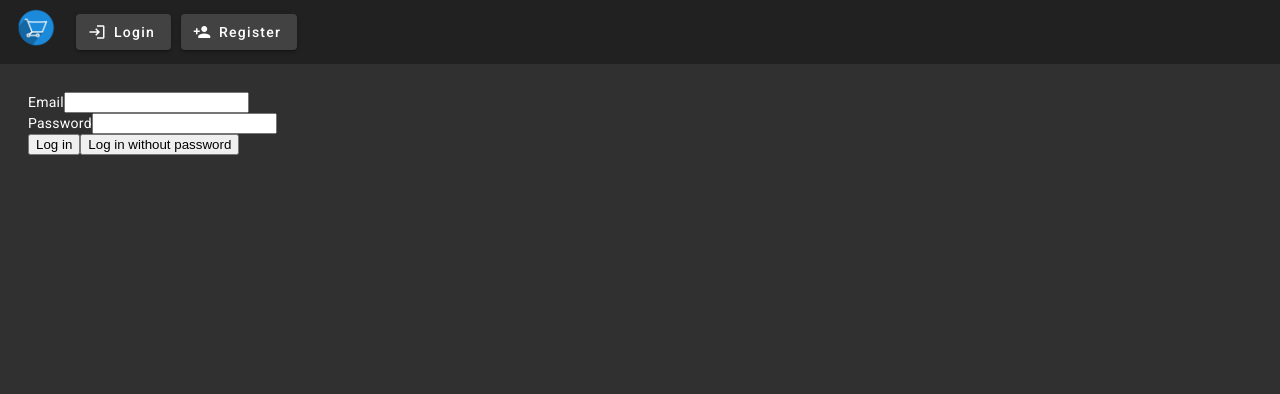
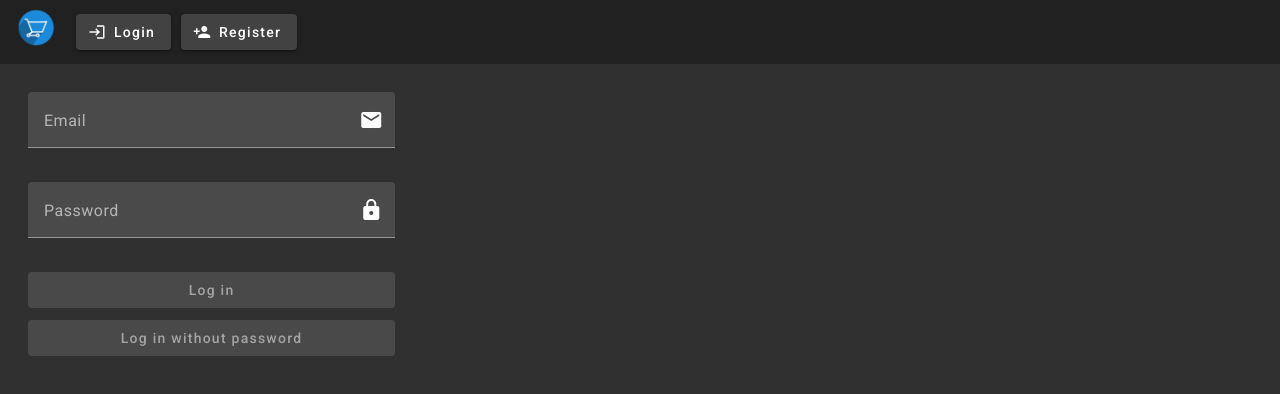
Before and after one commit to StrajnarFilip/sales-client, an Angular app: page /login in a window 1280 px wide. Shown: the top 394 px of the page. Built offline with nearby package versions, Linux system fonts and the light colour scheme.

Commit message:
Prettier interface for login

```diff
--- a/src/app/app.module.ts
+++ b/src/app/app.module.ts
@@ -3,6 +3,8 @@ import { BrowserModule } from '@angular/platform-browser';
 import { MatToolbarModule } from '@angular/material/toolbar';
 import { MatIconModule } from '@angular/material/icon';
 import { MatButtonModule } from '@angular/material/button';
+import { MatFormFieldModule } from '@angular/material/form-field';
+import { MatInputModule } from '@angular/material/input';
 
 import { AppRoutingModule } from './app-routing.module';
 import { AppComponent } from './app.component';
@@ -32,7 +34,9 @@ import { HomeComponent } from './components/home/home.component';
     BrowserAnimationsModule,
     MatToolbarModule,
     MatIconModule,
-    MatButtonModule
+    MatButtonModule,
+    MatFormFieldModule,
+    MatInputModule
   ],
   providers: [],
   bootstrap: [AppComponent]
--- a/src/app/components/login/login.component.html
+++ b/src/app/components/login/login.component.html
@@ -1,8 +1,25 @@
-<label for="e">Email</label>
-<input type="email" [(ngModel)]="email" name="e"/>
-<br>
-<label for="p">Password</label>
-<input type="password" [(ngModel)]="password" name="p"/>
-<br>
-<button (click)="logIn()">Log in</button>
-<button (click)="logInEmail()">Log in without password</button>
+<p>
+    <mat-form-field appearance="fill">
+        <mat-label>Email</mat-label>
+        <input matInput type="email" [(ngModel)]="email">
+        <mat-icon matSuffix>mail</mat-icon>
+    </mat-form-field>
+</p>
+<p>
+    <mat-form-field appearance="fill">
+        <mat-label>Password</mat-label>
+        <input matInput type="password" [(ngModel)]="password">
+        <mat-icon matSuffix>lock</mat-icon>
+    </mat-form-field>
+</p>
+<p>
+    <button mat-raised-button (click)="logIn()" [disabled]="!canLogin()" [color]='canEmailLogin() ? "accent" : ""'>
+        Log in
+    </button>
+</p>
+<p>
+    <button mat-raised-button (click)="logInEmail()" [color]='canEmailLogin() ? "accent" : ""'
+        [disabled]="!canEmailLogin()">
+        Log in without password
+    </button>
+</p>
--- a/src/app/components/login/login.component.scss
+++ b/src/app/components/login/login.component.scss
@@ -0,0 +1,3 @@
+mat-form-field, button {
+    min-width: 30%;
+}
--- a/src/app/components/login/login.component.ts
+++ b/src/app/components/login/login.component.ts
@@ -21,6 +21,22 @@ export class LoginComponent {
     })
   }
 
+  private containsPassword(): boolean {
+    return this.password.length > 0
+  }
+
+  private containsEmail(): boolean {
+    return this.email.match(/^[a-zA-Z0-9]+(?:\.[a-zA-Z0-9]+)*@[a-zA-Z0-9]+(?:\.[a-zA-Z0-9]+)*$/) instanceof Array
+  }
+
+  canLogin() {
+    return this.containsEmail() && this.containsPassword()
+  }
+
+  canEmailLogin() {
+    return this.containsEmail()
+  }
+
   logInEmail() {
     this.supabase.signInEmail(this.email)
   }
--- a/src/app/components/shopping-cart/shopping-cart.component.html
+++ b/src/app/components/shopping-cart/shopping-cart.component.html
@@ -1,9 +1,12 @@
-<p>shopping-cart works!</p>
+<!--
+Debugging part
 <p *ngIf="data">Sale ID: {{data.sale_id}} User ID: {{data.user_id}} Shopping cart began at: {{data.time_added}}</p>
+-->
 <div *ngIf="cart">
     <div *ngFor="let item of cart">
-        <p>{{item.name}} {{item.quantity}} {{item.id}} {{item.id}} </p>
+        <p>{{item.quantity}}x {{item.name}}</p>
         <img *ngIf="item.image_url" [alt]="item.name" [src]="item.image_url">
     </div>
 </div>
-<button (click)="buy()">Buy</button>
+<button mat-raised-button color="accent" (click)="buy()" *ngIf="cart.length > 0">Buy</button>
+<button mat-raised-button color="accent" disabled *ngIf="cart.length === 0">Your cart is empty</button>
--- a/src/app/components/shopping-cart/shopping-cart.component.scss
+++ b/src/app/components/shopping-cart/shopping-cart.component.scss
@@ -0,0 +1,4 @@
+img{
+    max-width: 5em;
+    max-height: 5em;
+}
--- a/src/app/components/shopping-cart/shopping-cart.component.ts
+++ b/src/app/components/shopping-cart/shopping-cart.component.ts
@@ -22,6 +22,11 @@ export class ShoppingCartComponent {
   }
 
   buy() {
-    this.supabase.finalizeSale(this.data.sale_id).subscribe(res => console.log(res))
+    this.supabase.finalizeSale(this.data.sale_id).subscribe(_ => {
+      this.supabase.cartContents().subscribe(cart => {
+        console.log(cart, "cart")
+        this.cart = cart
+      })
+    })
   }
 }
--- a/src/app/services/supabase.service.ts
+++ b/src/app/services/supabase.service.ts
@@ -155,7 +155,9 @@ export class SupabaseService {
         .update({ sold: true })
         .eq('id', saleId)
         .then(res => {
-          sub.next(res)
+          if (res.error === null) {
+            sub.next(res)
+          }
         })
     })
   }
```
